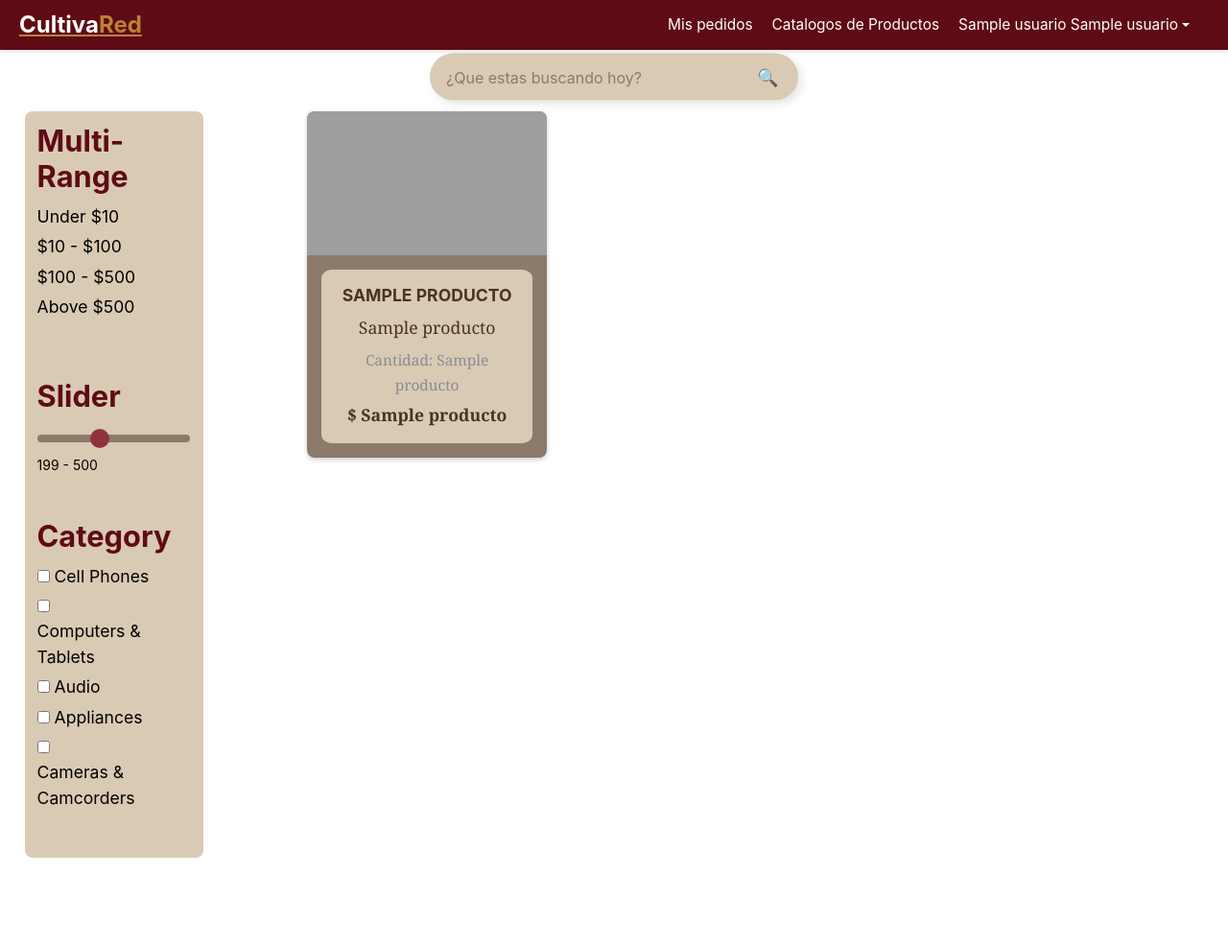
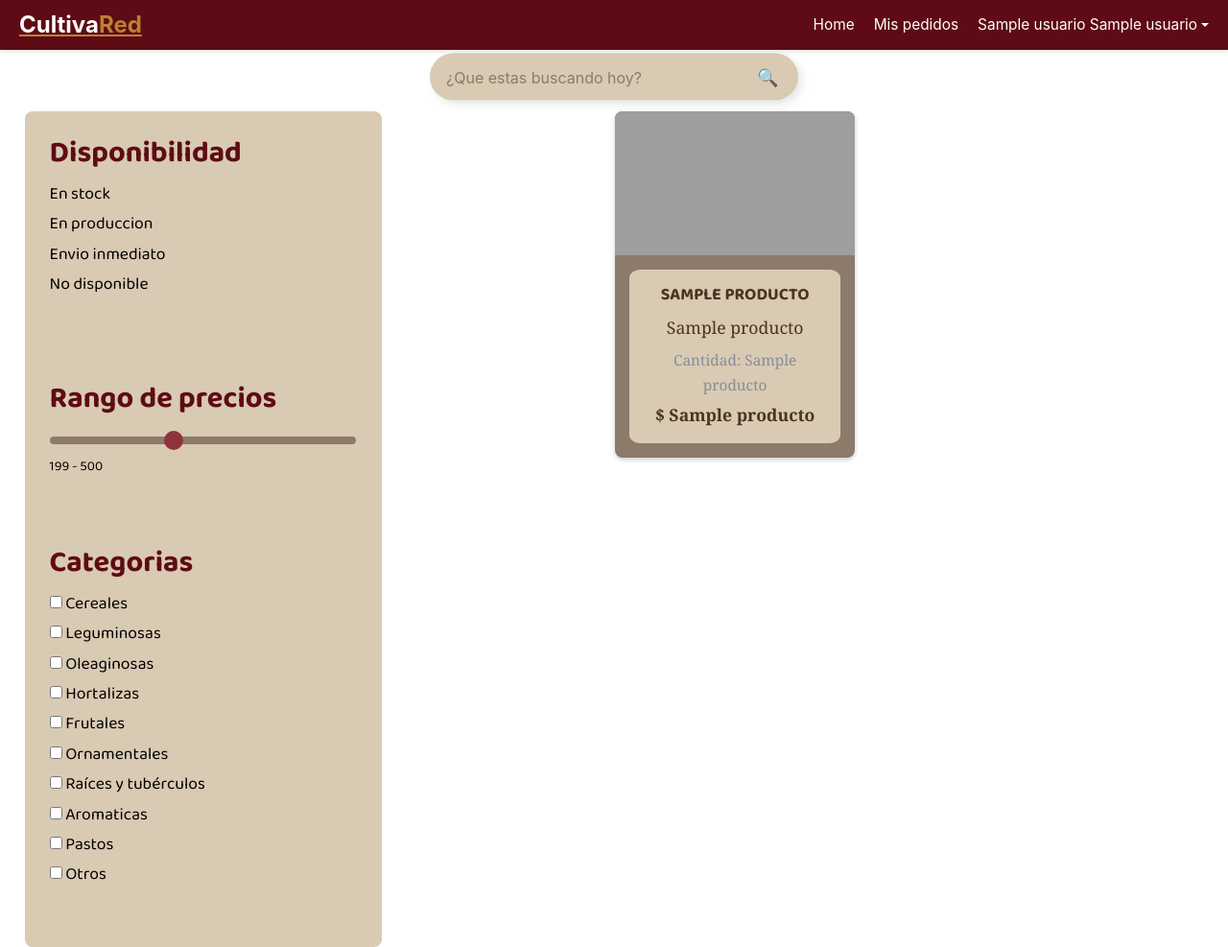
Before and after one commit to LauraaCa/cultivared_, a Flask app: page /COMPRADOR/ in a window 1280 px wide. Shown: the whole page at 96% size. Before the commit the page ends 894 px from the top, so only its background shows below. Run offline with Flask 3, Linux system fonts and the light colour scheme; the visitor is signed in with stand-in values (Sample User, id 1); tables that the repository leaves empty hold one stand-in row (values such as "Sample post"); a database or web service that is not in the repository returns one stand-in record (values such as "Sample title"); some libraries are stand-ins or nearby versions; grey boxes are pictures that could not be loaded.

Commit message:
Mejoras comprador (Home, Perfil)
Se mejora el apartado de filtros del home, como se presentan las tarjertas.
Se adiciona el apartado de perfil.

```diff
--- a/src/routes/comprador.py
+++ b/src/routes/comprador.py
@@ -25,3 +25,23 @@ def comprador():
             return """<script> alert("Usuario no encontrado."); window.location.href = "/CULTIVARED/login"; </script>"""
 
     return """<script> alert("Por favor, primero inicie sesión."); window.location.href = "/CULTIVARED/login"; </script>"""
+
+@main.route('/perfil')
+def perfil():
+    if 'logueado' in session and session['logueado']:
+        conn = get_connection()
+        cur = conn.cursor()
+
+        # Obtener datos del usuario autenticado
+        cur.execute('SELECT * FROM usuarios WHERE email = %s', (session['email'],))
+        user = cur.fetchone()
+
+        cur.close()
+        conn.close()
+
+        if user:
+            return render_template('comprador/perfilComprador.html', user=user)
+        else:
+            return """<script> alert("Usuario no encontrado."); window.location.href = "/CULTIVARED/login"; </script>"""
+
+    return """<script> alert("Por favor, primero inicie sesión."); window.location.href = "/CULTIVARED/login"; </script>"""
--- a/src/static/css/compradorHome.css
+++ b/src/static/css/compradorHome.css
@@ -53,8 +53,10 @@
   .filters {
     background: #D9CAB3;
     border-radius: 8px;
-    width: 15%;
+    width: 30%;
+    height: 40%;
     padding-right: 1px;
+    font-family: 'Baloo 2';
   }
 
   .filter-section {
@@ -128,7 +130,9 @@ input[type="range"]::-webkit-slider-thumb {
 
 /* Estilos generales para el contenedor de tarjetas */
 .product-cards-container {
-  margin-left: 2%; /* Espacio desde otros elementos si lo deseas */
+  margin-left: 12%; /* Espacio desde otros elementos si lo deseas */
+  margin-right: 8%;
+  font-family: 'Baloo 2';
 }
 
 /* Tarjeta de producto */
--- a/src/static/css/inicio.css
+++ b/src/static/css/inicio.css
@@ -1,6 +1,6 @@
 /* Estilos para el body */
 body {
-    font-family: Arial, sans-serif;
+    font-family: 'Baloo 2';
     margin: 0;
     padding: 0;
     background-color: #f8f5f2;
@@ -16,16 +16,20 @@ body {
     display: flex;
     justify-content: space-between;
     align-items: center;
+    max-width: 100%;
+    margin: 0 auto;
     padding: 0 20px;
 }
 
 .navbar .logo {
     font-size: 24px;
+    align-items: center;
     font-weight: bold;
     color: #BC8034; /* Amarillo dorado */
 }
 
 .navbar .li {
+    align-items: center;
     font-size: 24px;
     font-weight: bold;
     color: #fff; /* Blanco */
@@ -33,19 +37,20 @@ body {
 
 .navbar .nav-links {
     list-style: none;
+    display: flex;
+    align-items: center;
     margin: 0;
     padding: 0;
-    display: flex;
-    flex-wrap: wrap;
 }
 
 .navbar .nav-links li {
-    margin-right: 20px;
+    margin-left: 20px;
 }
 
 .navbar .nav-links a {
     text-decoration: none;
     color: #fff; /* Blanco */
+    padding: 5px 0;
 }
 
 .navbar .nav-links a:hover {
@@ -53,7 +58,7 @@ body {
 }
 
 .navbar .dropdown-menu {
-    background-color: #B22222; /* Rojo oscuro */
+    background-color: #5E0B15; /* Rojo oscuro */
 }
 
 .navbar .dropdown-menu a:hover {
--- a/src/templates/comprador/baseComprador.html
+++ b/src/templates/comprador/baseComprador.html
@@ -9,6 +9,12 @@
     <link href="https://cdn.jsdelivr.net/npm/bootstrap@5.0.2/dist/css/bootstrap.min.css" rel="stylesheet">
     <script src="https://cdn.jsdelivr.net/npm/sweetalert2@11"></script>
     <link rel="stylesheet" href="{{ url_for('static', filename='css/inicio.css') }}">
+    <link rel="preconnect" href="https://fonts.googleapis.com">
+    <link rel="preconnect" href="https://fonts.gstatic.com" crossorigin>
+    <link
+        href="https://fonts.googleapis.com/css2?family=Baloo+2:wght@400;700&display=swap"
+        rel="stylesheet"
+    >
 
     {% block customCSS %}
     {% endblock %}
@@ -18,12 +24,12 @@
         <div class="container">
             <a href="/" class="logo" title="CultivaRed"><span class="li">Cultiva</span>Red</a>
             <ul class="nav-links">
+                <li><a href="/COMPRADOR" title="Home">Home</a></li>
                 <li><a href="#" title="Mis pedidos">Mis pedidos</a></li>
-                <li><a href="#" title="Catalogos de Productos">Catalogos de Productos</a></li>
                 <li class="nav-item dropdown">
                     <a class="nav-link dropdown-toggle" data-bs-toggle="dropdown" href="#" role="button" aria-haspopup="true" aria-expanded="false" title="{{ user[1] }} {{ user[2]}}"> {{ user[1] }} {{ user[2]}}</a>
                     <div class="dropdown-menu">
-                        <a class="dropdown-item" href="#" title="Mi perfil">Mi perfil</a>
+                        <a class="dropdown-item" href="/COMPRADOR/perfil" title="Mi perfil">Mi perfil</a>
                         <div class="dropdown-divider"></div>
                         <a class="dropdown-item" href="#" title="Cerrar Sesion">Cerrar Sesion</a>
                     </div>
--- a/src/templates/comprador/comprador.html
+++ b/src/templates/comprador/comprador.html
@@ -27,18 +27,18 @@
   <div class="filters">
     <!-- Multi-Range -->
     <div class="filter-section">
-      <h3>Multi-Range</h3>
+      <h3>Disponibilidad</h3>
       <ul>
-        <li><a href="#">Under $10</a></li>
-        <li><a href="#">$10 - $100</a></li>
-        <li><a href="#">$100 - $500</a></li>
-        <li><a href="#">Above $500</a></li>
+        <li><a href="#">En stock</a></li>
+        <li><a href="#">En produccion</a></li>
+        <li><a href="#">Envio inmediato</a></li>
+        <li><a href="#">No disponible</a></li>
       </ul>
     </div>
 
     <!-- Slider -->
     <div class="filter-section">
-      <h3>Slider</h3>
+      <h3>Rango de precios</h3>
       <input type="range" min="0" max="500" value="199" id="priceRange" />
       <div class="slider-value">
         <span id="rangeOutput">199</span> - 500
@@ -47,27 +47,47 @@
 
     <!-- Categorías -->
     <div class="filter-section">
-      <h3>Category</h3>
+      <h3>Categorias</h3>
       <ul>
         <li>
           <input type="checkbox" id="cat1" />
-          <label for="cat1">Cell Phones</label>
+          <label for="cat1">Cereales</label>
         </li>
         <li>
           <input type="checkbox" id="cat2" />
-          <label for="cat2">Computers & Tablets</label>
+          <label for="cat2">Leguminosas</label>
         </li>
         <li>
           <input type="checkbox" id="cat3" />
-          <label for="cat3">Audio</label>
+          <label for="cat3">Oleaginosas</label>
         </li>
         <li>
           <input type="checkbox" id="cat4" />
-          <label for="cat4">Appliances</label>
+          <label for="cat4">Hortalizas</label>
         </li>
         <li>
           <input type="checkbox" id="cat5" />
-          <label for="cat5">Cameras & Camcorders</label>
+          <label for="cat5">Frutales</label>
+        </li>
+        <li>
+          <input type="checkbox" id="cat6" />
+          <label for="cat5">Ornamentales</label>
+        </li>
+        <li>
+          <input type="checkbox" id="cat7" />
+          <label for="cat5">Raíces y tubérculos</label>
+        </li>
+        <li>
+          <input type="checkbox" id="cat8" />
+          <label for="cat5">Aromaticas</label>
+        </li>
+        <li>
+          <input type="checkbox" id="cat9" />
+          <label for="cat5">Pastos</label>
+        </li>
+        <li>
+          <input type="checkbox" id="cat10" />
+          <label for="cat5">Otros</label>
         </li>
         <!-- Agrega más categorías según necesites -->
       </ul>
@@ -78,7 +98,7 @@
   <div class="product-cards-container">
     <div class="row justify-content-center">
       {% for p in producto %}
-        <div class="col-md-4 col-sm-6 mb-4">
+        <div class="col-md-3 col-sm-6 mb-4">
           <div class="card h-100">
             {% if p[3] %}
               <img src="{{ p[3] }}" class="card-img-top" alt="Imagen de {{ p[1] }}">
```
Also changed, not shown: src/static/css/perfilComprador.css (added, +76 -0 lines), src/templates/comprador/perfilComprador.html (added, +78 -0 lines).
